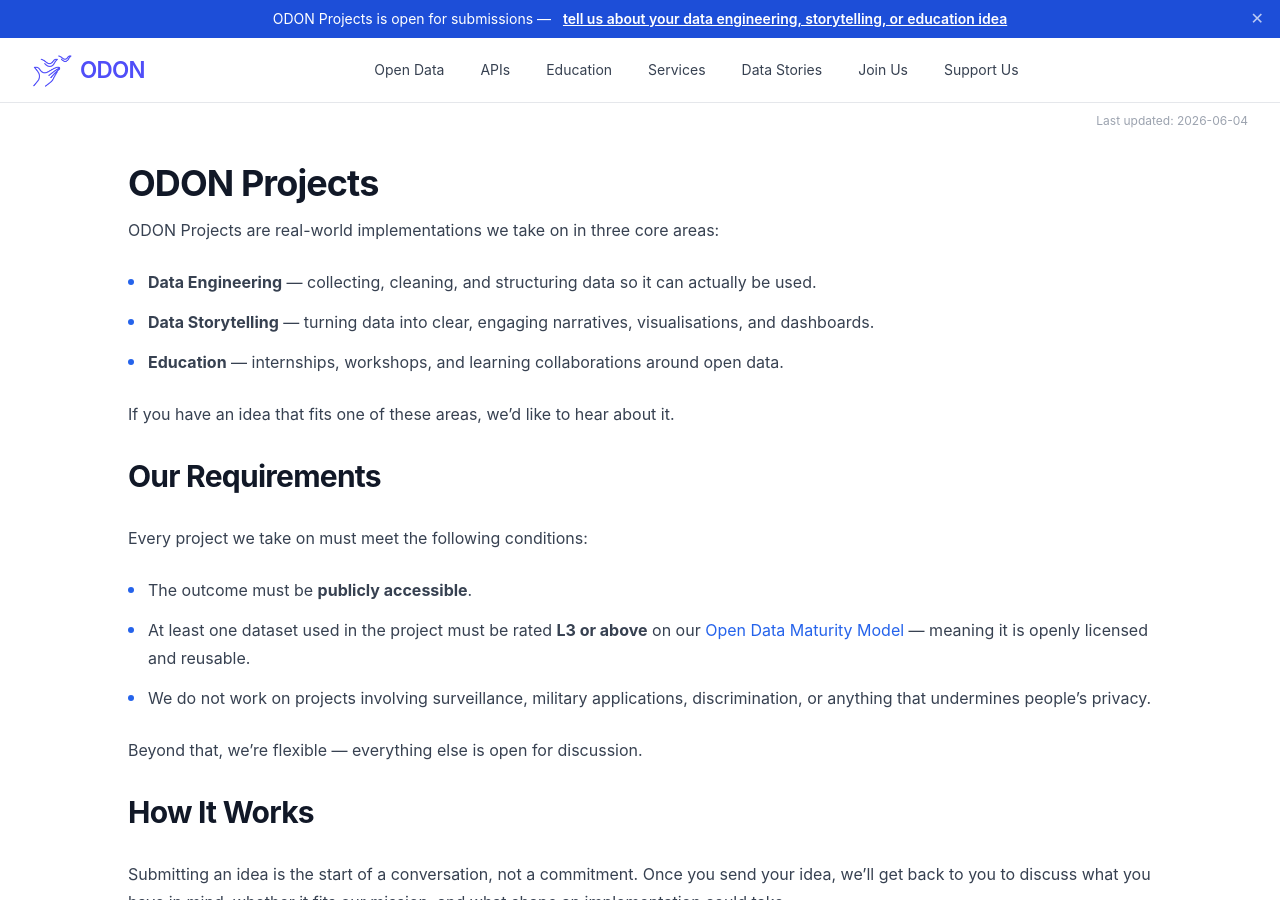
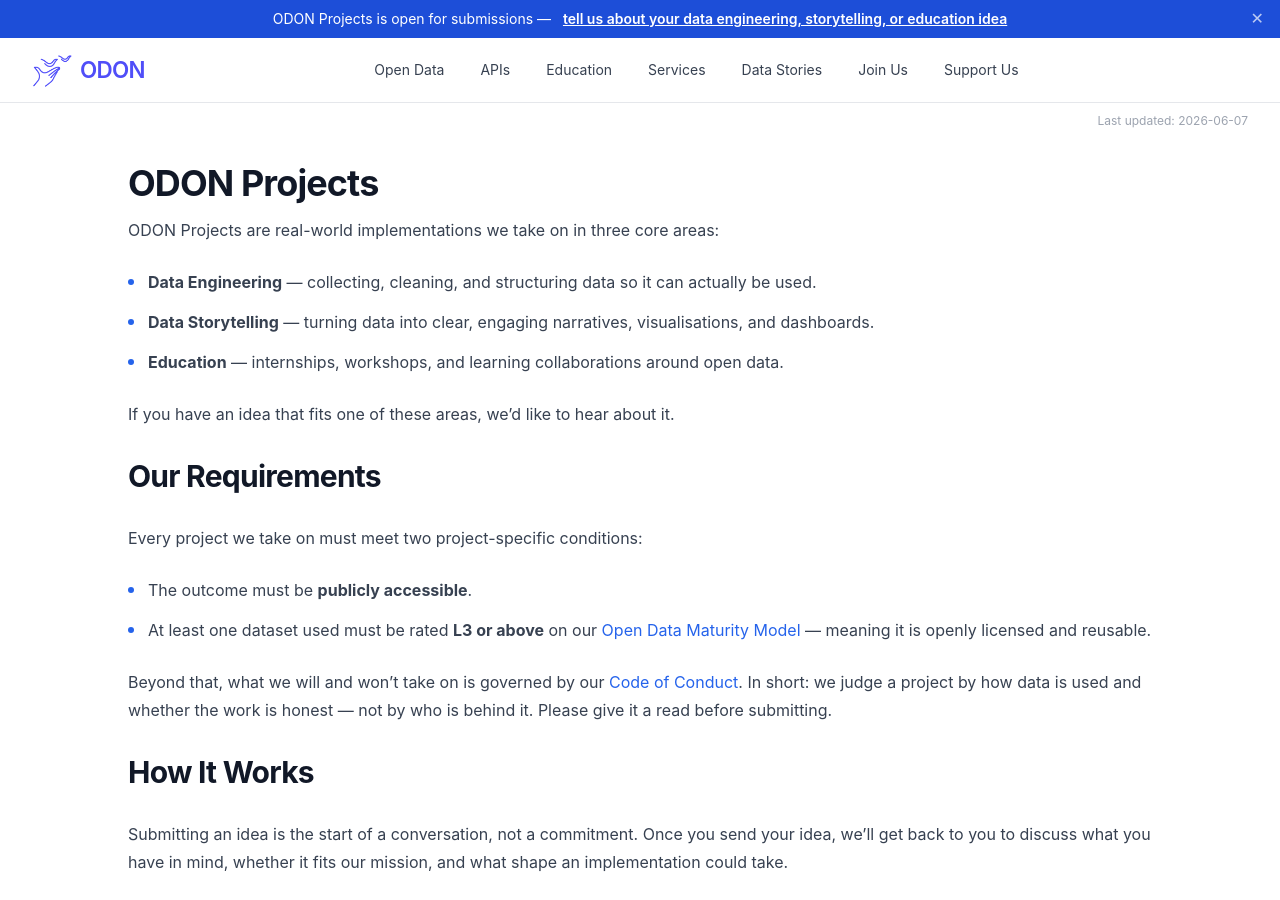
Before and after one commit to verein-odon/verein-odon.github.io, a Jekyll site: the page built from docs/en/projects.md, in a window 1280 px wide and 900 px high. Built offline with Jekyll 4.4.1, drawn with Linux system fonts in a browser that asks for light colours.

Commit message:
Added CoC and changed to ODON Projects

```diff
--- a/docs/en/projects.md
+++ b/docs/en/projects.md
@@ -6,7 +6,7 @@ ref: projects
 permalink: /en/projects/
 in_nav: false
 description: "ODON Projects are real-world implementations in data engineering, data storytelling, and education. Submit your project idea and start a conversation with us."
-last_updated: "2026-06-04"
+last_updated: "2026-06-07"
 ---
 
 <section class="section bg-white">
@@ -25,13 +25,12 @@ If you have an idea that fits one of these areas, we'd like to hear about it.
 
 ## Our Requirements
 
-Every project we take on must meet the following conditions:
+Every project we take on must meet two project-specific conditions:
 
 - The outcome must be **publicly accessible**.
-- At least one dataset used in the project must be rated **L3 or above** on our [Open Data Maturity Model](/en/open-data/#odmm) — meaning it is openly licensed and reusable.
-- We do not work on projects involving surveillance, military applications, discrimination, or anything that undermines people's privacy.
+- At least one dataset used must be rated **L3 or above** on our [Open Data Maturity Model](/en/open-data/#odmm) — meaning it is openly licensed and reusable.
 
-Beyond that, we're flexible — everything else is open for discussion.
+Beyond that, what we will and won't take on is governed by our [Code of Conduct](/en/code-of-conduct/). In short: we judge a project by how data is used and whether the work is honest — not by who is behind it. Please give it a read before submitting.
 
 ## How It Works
 
```
